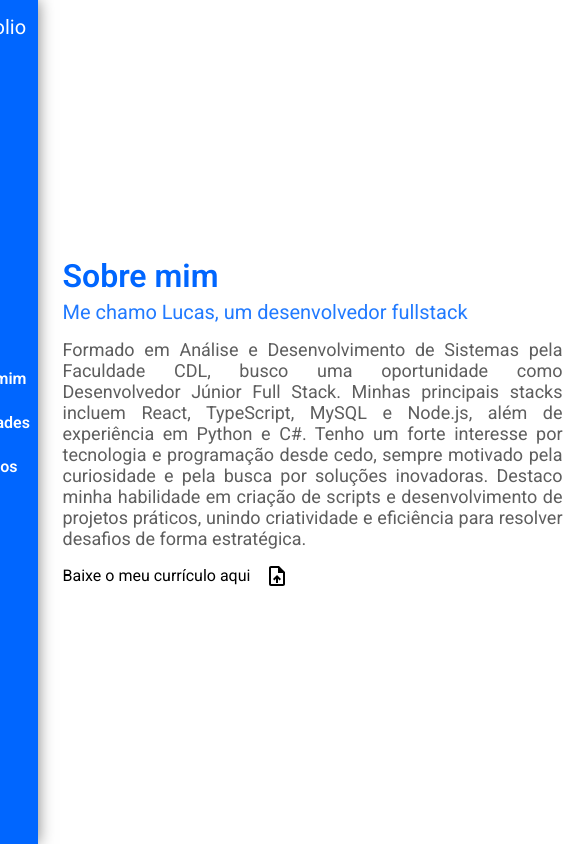
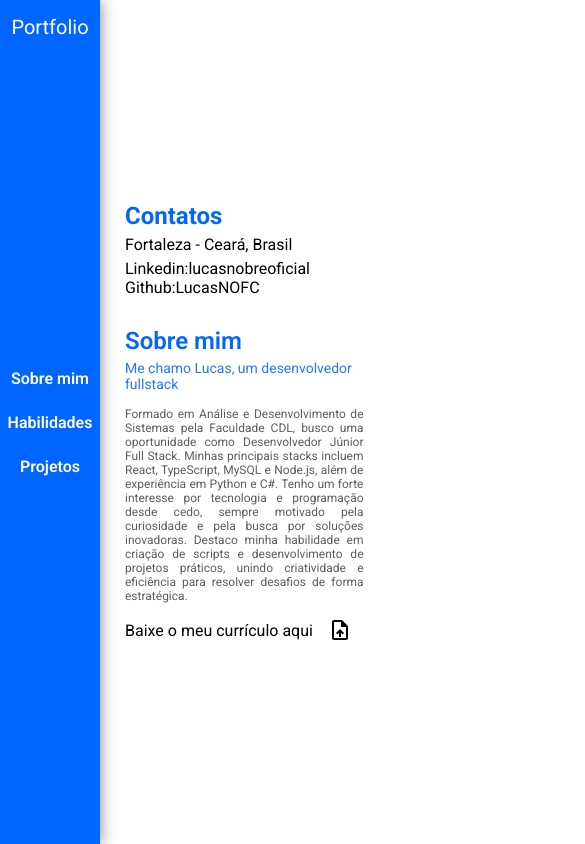
Before and after one commit to LucasNOFC/Portfolio, a React (Vite) app: page /Portfolio/about in a window 390 px wide. Shown: the top 844 px of the page, 585 px wide, since content can reach past the window. Built offline with nearby package versions, Linux system fonts and the light colour scheme.

Commit message:
add: responsividade completa

```diff
--- a/src/pages/about/About.css
+++ b/src/pages/about/About.css
@@ -8,7 +8,10 @@
 
 .main-container{
     display: flex;
+    width: 100%;
     flex-flow: row nowrap;
+    gap:30px;
+    justify-content: center;
 }
 
 .apresentation-text{
@@ -22,12 +25,10 @@
 .apresentation-text > .apresentation-tittle{
     color: rgb(0,102,255);
     font-weight: 600;
-    font-size:32px;
 }
 
 .apresentation-text > .apresentation-phrase{
     color: rgb(33, 122, 255);
-    font-size:20px;
 }
 
 .apresentation-desc{
@@ -42,7 +43,6 @@
 
 .apresentation-desc > .apresentation-desc-complementation {
     color:rgb(94, 94, 94);
-    font-size:18px;
 }
 
 .download-curriculum{
@@ -64,10 +64,7 @@
     display: flex;
     align-items: start;
     flex-flow: column nowrap;
-    height: 200px;
-    padding: 10px;
     gap:5px;
-    margin-left: 50px;
 }
 
 .container-information{
@@ -86,3 +83,75 @@
     margin-left:25px;
     height: 100vh;
 }
+
+@media screen and (max-width: 930px) {
+    .apresentation-container{
+        width: 400px;
+        text-align: start;
+    }
+
+    .apresentation-desc{
+        width: 350px;
+    }
+
+    .apresentation-desc-complementation{
+        font-size:14px;
+    }
+}
+
+@media screen and (max-width:840px) {
+    .main-container{
+        flex-flow: column-reverse;
+    }
+
+    .apresentation-desc{
+        width: 90%;
+    }
+
+    .apresentation-container{
+        width: 100%;
+    }
+
+    .apresentation-desc-complementation{
+        font-size:12px;
+    }
+}
+
+@media screen and (max-width:570px) {
+    .apresentation-phrase{
+        font-size:14px;
+    }
+}
+
+@media screen and (max-width:370px) {
+    .apresentation-phrase{
+        font-size:12px;
+    }
+
+    .download-curriculum{
+        font-size:12px;
+        gap:5px;
+    }
+
+    .apresentation-desc-complementation{
+        font-size:12px;
+    }
+}
+
+@media screen and (max-width:330px) {
+    .apresentation-phrase{
+        font-size:11px;
+    }
+
+    .contact-tittle {
+        font-size:14px;
+    }
+
+    .contact-phrase{
+        font-size:16px;
+    }
+
+    .container-information{
+        font-size:12px;
+    }
+}
--- a/src/pages/about/About.jsx
+++ b/src/pages/about/About.jsx
@@ -27,7 +27,7 @@ const About = () => {
             </p>
           </div>
           <p className="download-curriculum">
-            Baixe o meu currículo aqui <UploadFileIcon />
+            Baixe o meu currículo aqui <UploadFileIcon/>
           </p>
         </div>
         <div className="contact-container">
```
